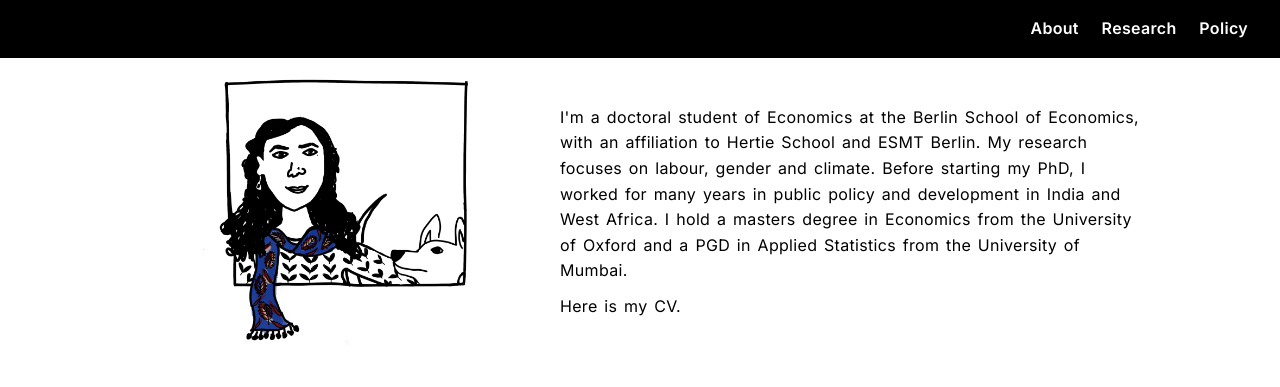
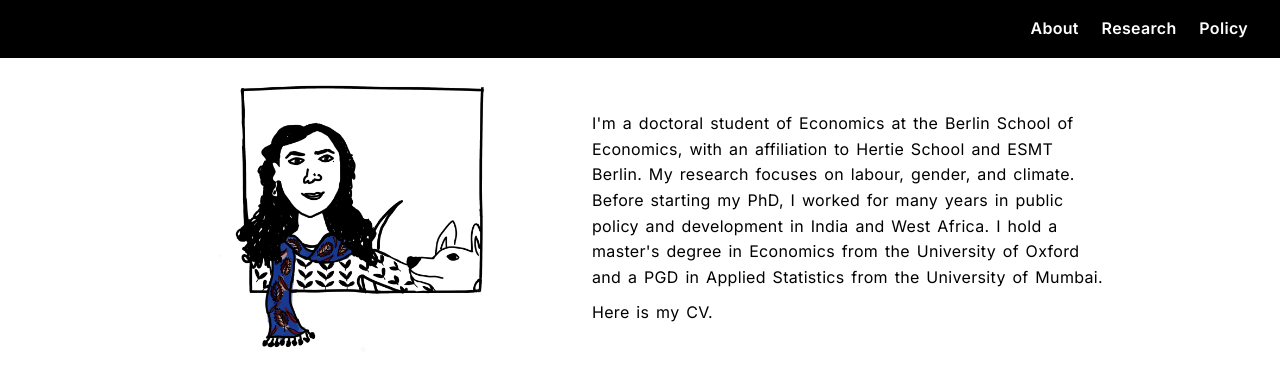
Before and after one commit to snehapmenon/snehapmenon.github.io, a Jekyll site: the page built from index.md, in a window 1280 px wide. Shown: the top 387 px of the page. Built offline with Jekyll 4.4.1, drawn with Linux system fonts in a browser that asks for light colours.

Commit message:
Update index.md

```diff
--- a/index.md
+++ b/index.md
@@ -1,29 +1,19 @@
 ---
 layout: default
 title: "Sneha P. | About"
-description: "I'm a doctoral student of Economics at the Berlin School of Economics.."
+description: "I'm a doctoral student of Economics at the Berlin School of Economics..."
 ---
-  <p> <p>
-      <p> <p>
-          <p> <p>
-              <p> <p>
-                  <p> <p>
-                      <p> <p>
-                          <p> <p>
-<div style="display: flex; flex-direction: row; gap: 1.5em; flex-wrap: wrap; align-items: center; padding: 0;">
+
+<div style="display: flex; flex-direction: row; gap: 1.5em; flex-wrap: wrap; align-items: center; padding: 1em;">
+  <!-- Profile Image -->
   <div style="flex: 0 0 auto; min-width: 260px; display: flex; justify-content: center;">
-    <img src="/assets/img/profile.jpeg" alt="Profile Photo"
-         style="width: 380px; height: auto; border-radius: 6px; margin-left: 1em;">
+    <img src="/assets/img/profile.jpeg" alt="Profile Photo" style="width: 380px; height: auto; border-radius: 6px; margin-left: 1em;">
   </div>
 
-  <div style="flex: 1 1 300px;">
-    <p> <p>
-      <p> <p>
-        <p> <p>
-            <p> <p>
-                <p> <p>
-                    <p> <p>
-    <p>I'm a doctoral student of Economics at the Berlin School of Economics, with an affiliation to Hertie School and ESMT Berlin. My research focuses on labour, gender and climate. Before starting my PhD, I worked for many years in public policy and development in India and West Africa. I hold a masters degree in Economics from the University of Oxford and a PGD in Applied Statistics from the University of Mumbai.</p>
+  <!-- Bio Text -->
+  <div style="flex: 1 1 300px; padding: 1em;">
+    <p>I'm a doctoral student of Economics at the Berlin School of Economics, with an affiliation to Hertie School and ESMT Berlin. My research focuses on labour, gender, and climate. Before starting my PhD, I worked for many years in public policy and development in India and West Africa. I hold a master's degree in Economics from the University of Oxford and a PGD in Applied Statistics from the University of Mumbai.</p>
 
-    <p>Here is my CV.
-    </p>
+    <p>Here is my CV.</p>
+  </div>
+</div>
```
